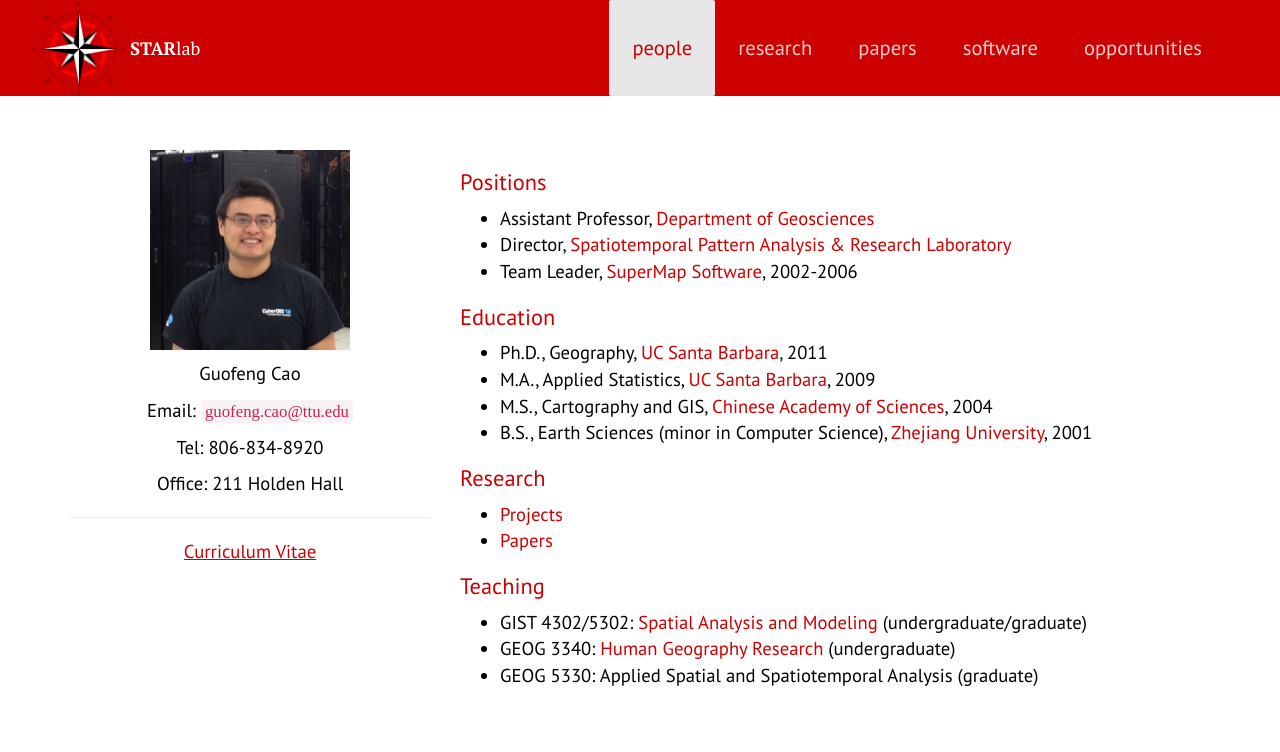
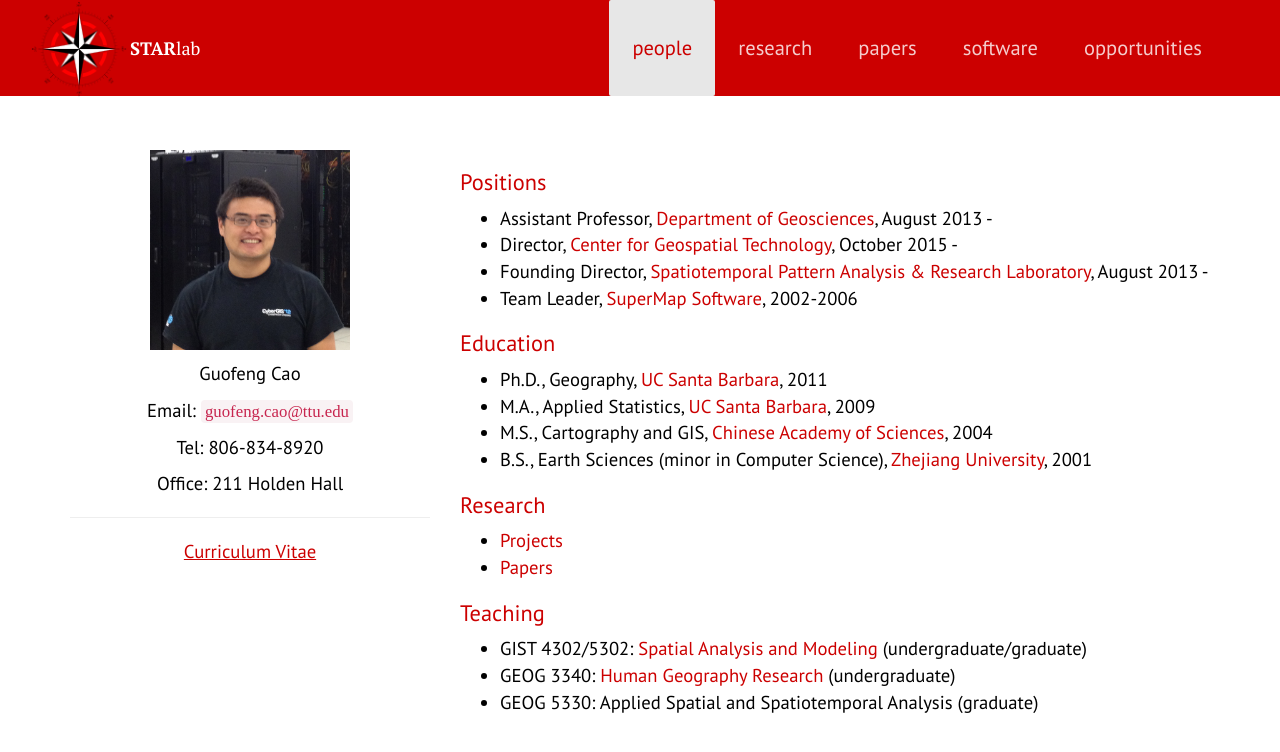
Before and after one commit to thestarlab/thestarlab.github.io, a Jekyll site: the page built from guofeng.md, in a window 1280 px wide. Shown: the top 752 px of the page. Built offline with Jekyll 4.4.1, drawn with Linux system fonts in a browser that asks for light colours; nearby versions of some CDN libraries; some web fonts are replaced; a script that is not in the unit is left out.

Commit message:
update position

```diff
--- a/guofeng.md
+++ b/guofeng.md
@@ -27,8 +27,12 @@ Office: 211 Holden Hall
 <div class="col-md-8" markdown="1">
 
 ## Positions
-- Assistant Professor, [Department of Geosciences](http://www.geosciences.ttu.edu)
-- Director, [Spatiotemporal Pattern Analysis & Research Laboratory]({{site.url}}/)
+- Assistant Professor, [Department of
+  Geosciences](http://www.geosciences.ttu.edu), August 2013 -
+- Director, [Center for Geospatial Technology](http://www.gis.ttu.edu),
+  October 2015 -
+- Founding Director, [Spatiotemporal Pattern Analysis & Research
+  Laboratory]({{site.url}}/), August 2013 -
 - Team Leader, [SuperMap Software](http://www.supermap.com/en), 2002-2006
 
 ## Education
```
